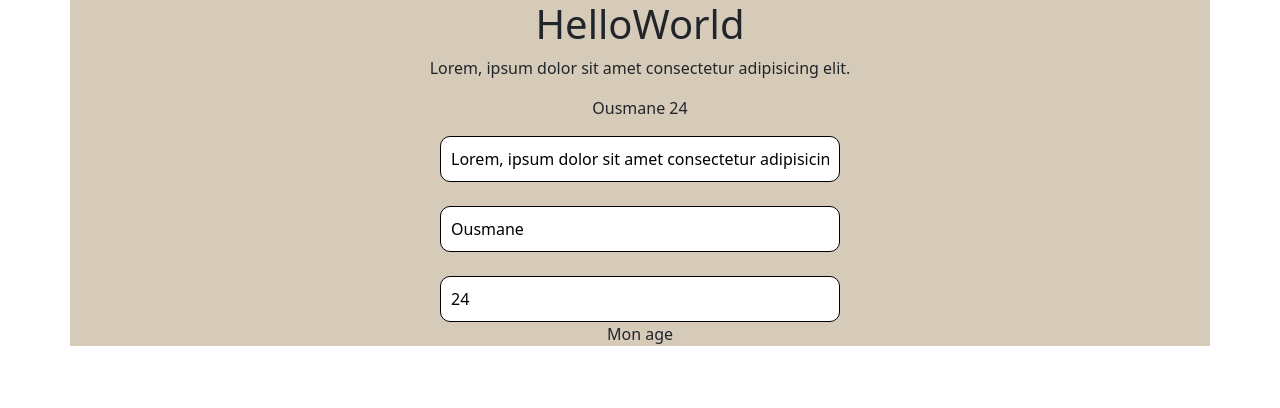
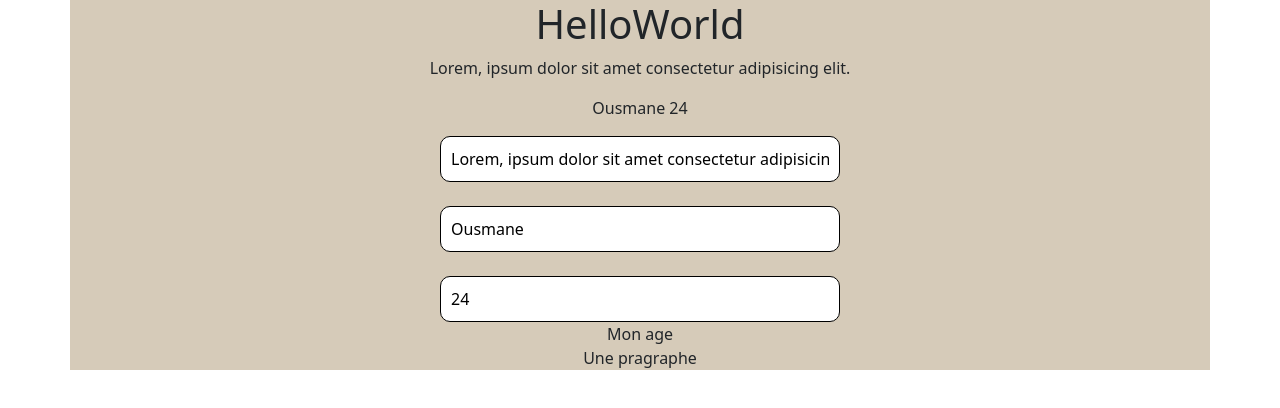
Before and after one commit to Ousmanly/HelloWorldComponent, a Vue app: page / in a window 1280 px wide. Shown: the top 408 px of the page. Built offline with nearby package versions, Linux system fonts and the light colour scheme.

Commit message:
added a paragraphe

```diff
--- a/src/App.vue
+++ b/src/App.vue
@@ -5,6 +5,7 @@
     <input type="text" v-model="user.name" /><br /><br />
     <input type="text" v-model="user.age" />
     <div v-if="user.age > 15">Mon age</div>
+    <p>Une pragraphe</p>
   </div>
 </template>
 
```
